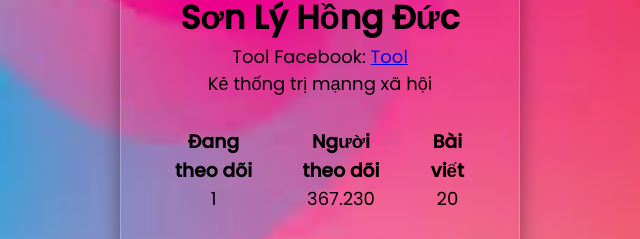
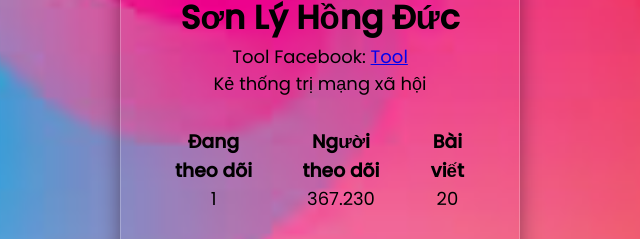
Before and after one commit to duccodedao/CardProfile, a plain HTML site: page index.html in a window 1280 px wide. Shown: the part 344-583 px from the top of the page, 320-960 px from the left. Drawn offline with Linux system fonts and the light colour scheme.

Commit message:
index.html

```diff
--- a/index.html
+++ b/index.html
@@ -17,7 +17,7 @@
     <div class="data">
       <h2>Sơn Lý Hồng Đức</h2>
       <span>Tool Facebook: <a href="https://www.slhd.online" class="btn">Tool</a></span>
-      <span>Kẻ thống trị mạnng xã hội</span>
+      <span>Kẻ thống trị mạng xã hội</span>
     </div>
     <div class="row">
       <div class="info">
```
